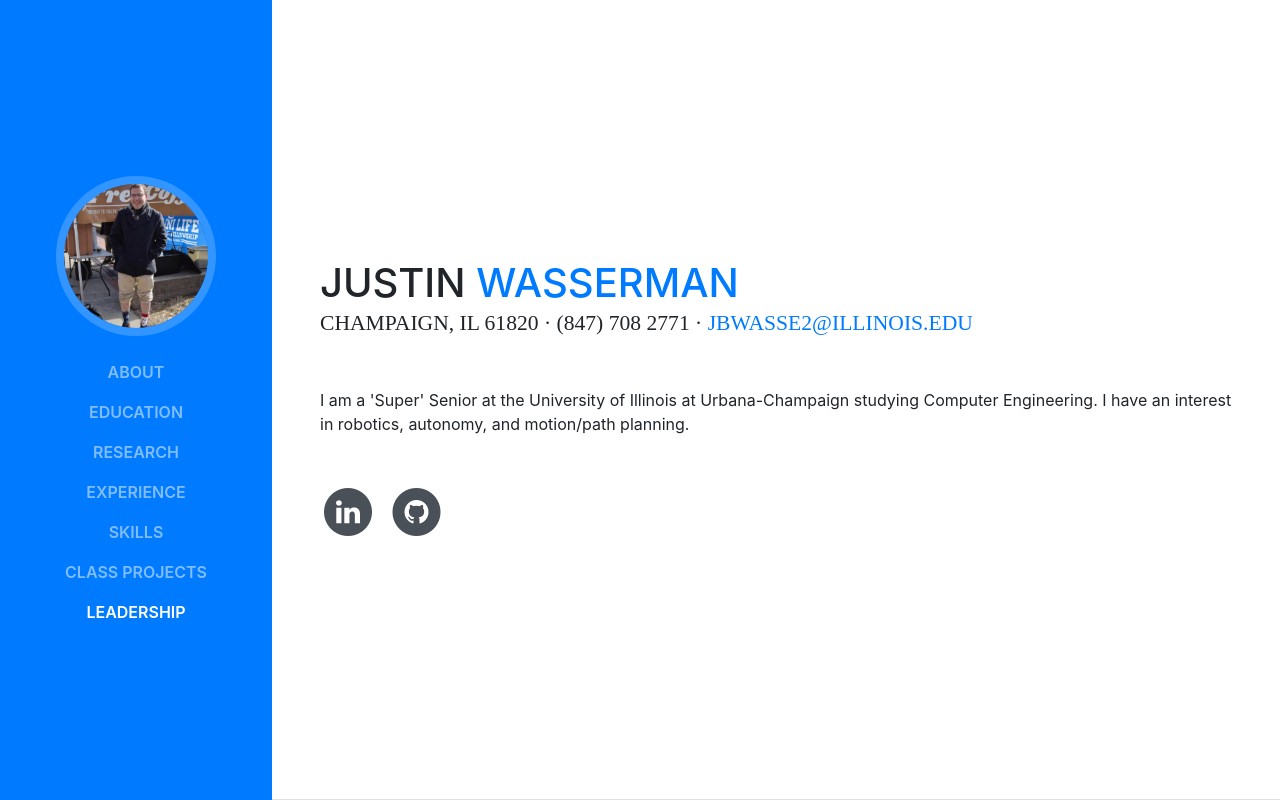
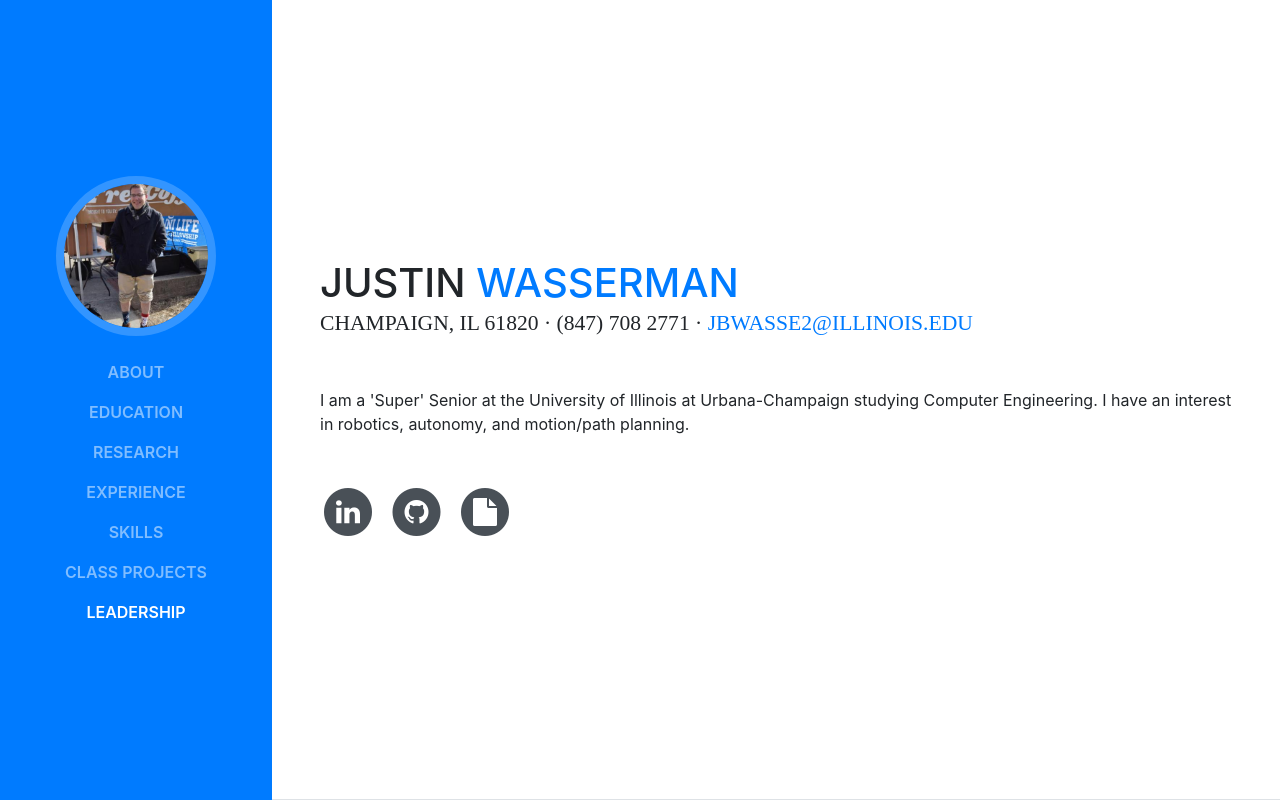
Before and after one commit to Jbwasse2/justin.github.io, a website with bundled scripts: page index.html in a window 1280 px wide. Shown: the top 800 px of the page. Built offline with nearby package versions, Linux system fonts and the light colour scheme; a web font is replaced by a local one.

Commit message:
Added resume

```diff
--- a/index.html
+++ b/index.html
@@ -89,6 +89,14 @@
                 <span class="fa-stack fa-lg">
                   <i class="fa fa-circle fa-stack-2x"></i>
                   <i class="fa fa-github fa-stack-1x fa-inverse"></i>
+                </span>
+              </a>
+            </li>
+            <li class="list-inline-item">
+              <a href="./img/JustinResume.pdf">
+                <span class="fa-stack fa-lg">
+                  <i class="fa fa-circle fa-stack-2x"></i>
+                  <i class="fa fa-file fa-stack-1x fa-inverse"></i>
                 </span>
               </a>
             </li>
```
Also changed, not shown: 1 other file.
